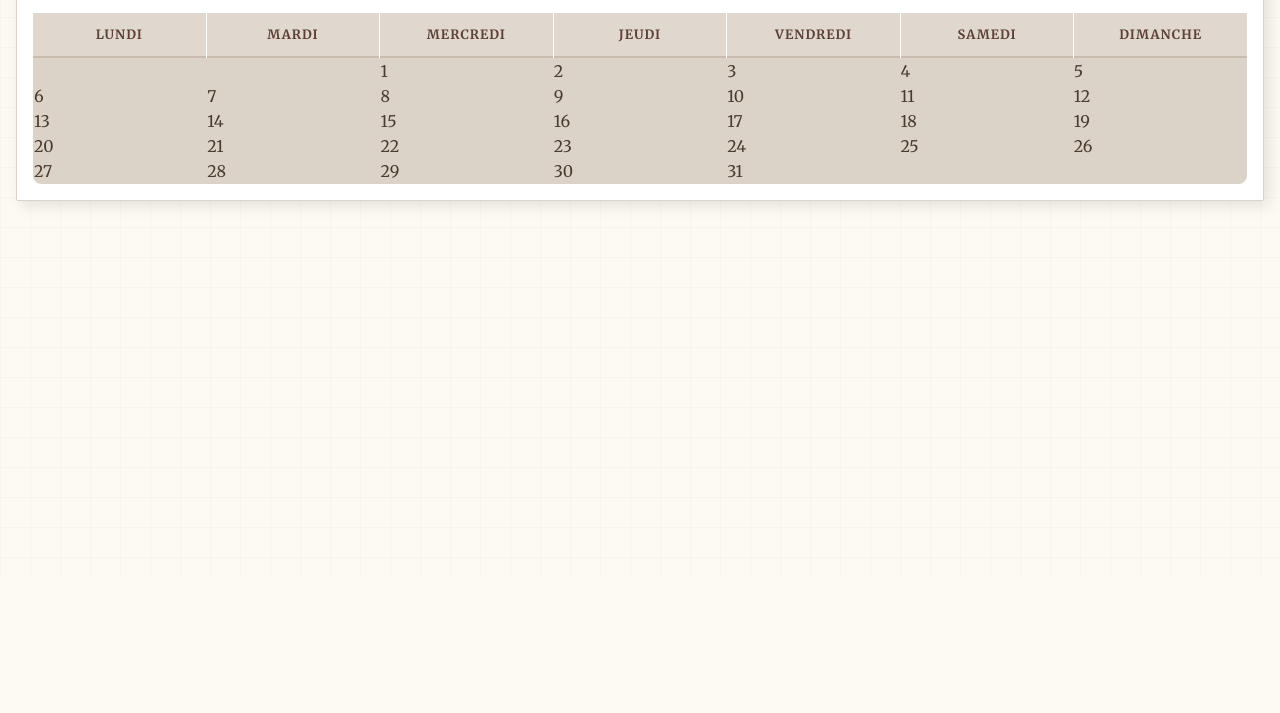
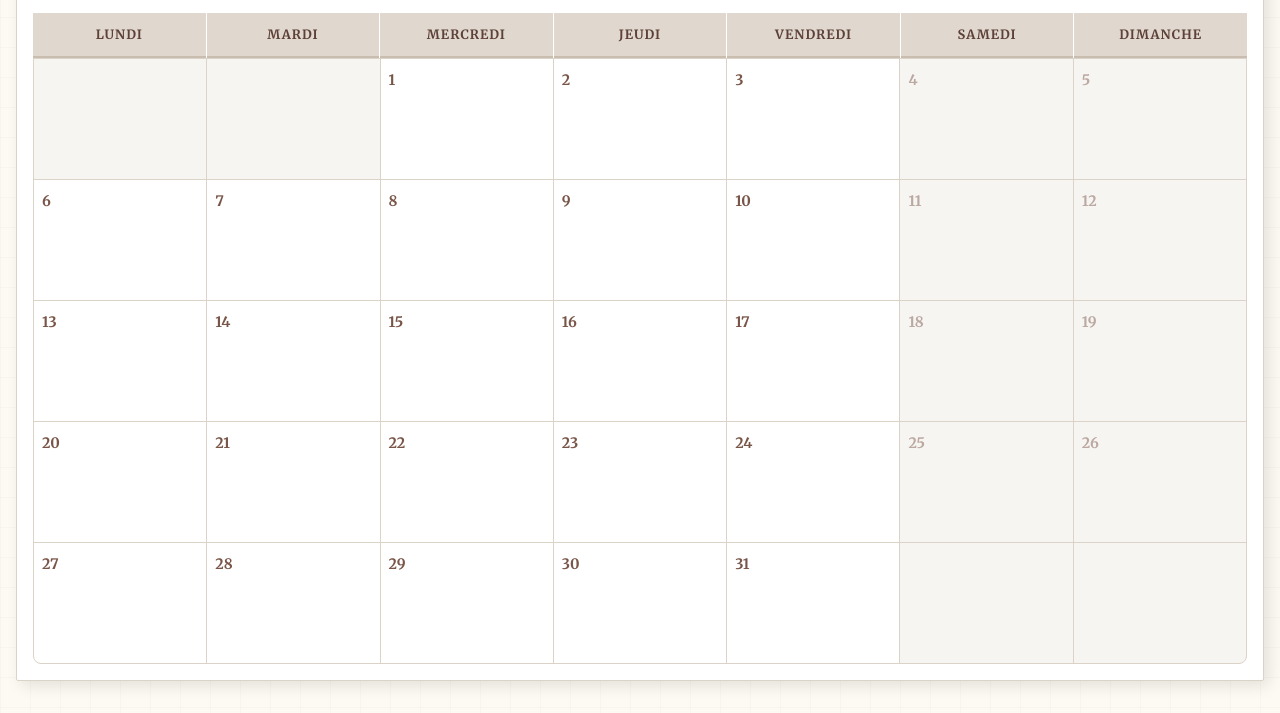
Before and after one commit to ayouberrak/Calendrier-Hebdomadaire-Planification-des-R-servations, a website: page index.html in a window 1280 px wide. Shown: the part 223-936 px from the top of the page. Before the commit the page ends 800 px from the top, so only its background shows below. Drawn offline with Linux system fonts and the light colour scheme.

Commit message:
les div des res style

```diff
--- a/style.css
+++ b/style.css
@@ -131,3 +131,39 @@ main > .bg-white {
   background-color: #dcd3c8 !important; /* Hada ghaywlli howa l "gap" */
   border: 1px solid #dcd3c8 !important;
 }
+
+/* === 9. STYLE DIAL L KHANAT (LES JOURS) === */
+/* (Had l classes kayzidhom l JS) */
+
+.jour-semaine {
+  min-height: 120px;
+  padding: 8px;
+  background-color: #ffffff !important; /* War9a byda */
+  cursor: pointer;
+  transition: background-color 0.2s;
+  overflow: hidden;
+  position: relative;
+}
+.jour-semaine:hover {
+  background-color: #fdfaf3 !important; /* Loun l war9a l9dima */
+}
+
+.day-number {
+  font-size: 0.9rem;
+  font-weight: 700;
+  color: #795548;
+  padding-bottom: 4px;
+  text-align: right; /* Nrddo l r9m f l 9nt */
+}
+
+.day-cell-empty,
+.jour-semaine-weekend {
+  min-height: 120px;
+  background-color: #f7f5f2 !important; /* War9a gris chwiya */
+  cursor: not-allowed;
+  padding: 8px;
+}
+.jour-semaine-weekend .day-number {
+  color: #a1887f;
+  opacity: 0.7;
+}
```
